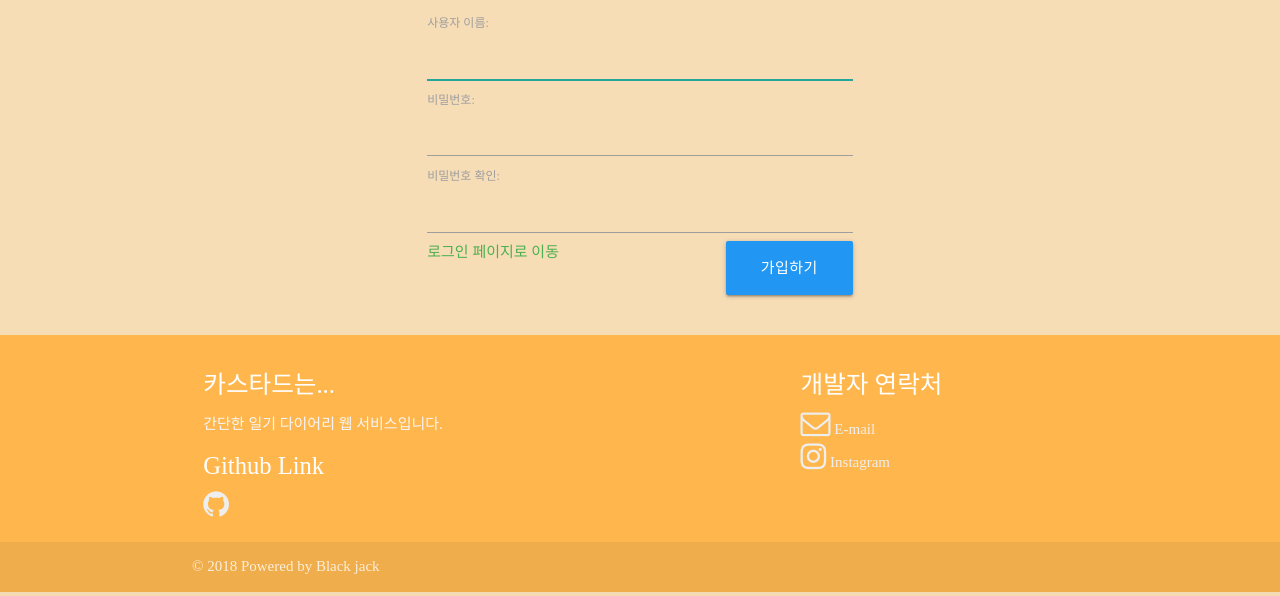
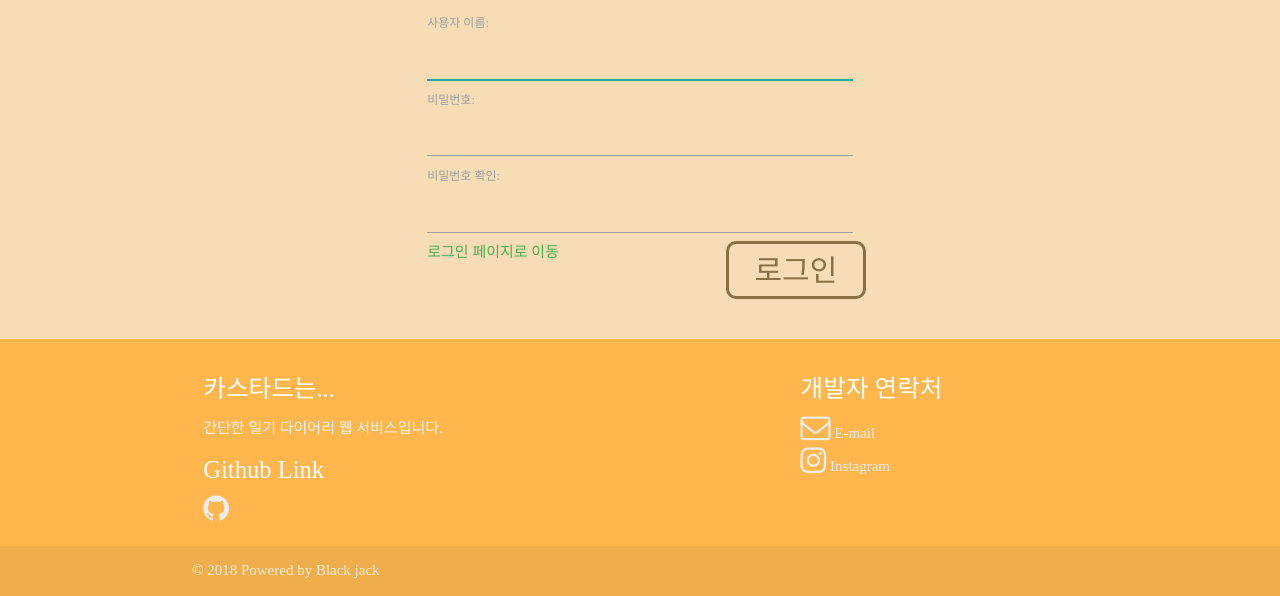
Before and after one commit to openhack-Blackjack/diary, a Django app: page /accounts/register/ in a window 1280 px wide. Shown: the part 413-1009 px from the top of the page. Run offline with Django 3.2, Linux system fonts and the light colour scheme.

Commit message:
디자인 일부 수정

```diff
--- a/workoutscheduler_project-master/static/css/global.css
+++ b/workoutscheduler_project-master/static/css/global.css
@@ -40,3 +40,7 @@ hr{
     color: #897045;
     background-color: rgba(123,123,123,0);
 }
+
+h4{
+  color:#897045;
+}
--- a/workoutscheduler_project-master/templates/registration/login.html
+++ b/workoutscheduler_project-master/templates/registration/login.html
@@ -64,8 +64,7 @@
             <div class="row">
                 <div class="col 4 s4">
                     <div class="form-row left-align">
-                        <!--<a class="red-text" href="{% url 'register' %}">회원가입</a>-->
-                        <button class="Join_box" href="{% url 'register' %}" style="font-size:2em;">회원가입</button>
+                        <button class="Join_box" onclick="location.href='{% url 'register' %}'" style="font-size:2em;">회원가입</button>
                     </div>
                 </div>
                 <div class="col s3"></div>
--- a/workoutscheduler_project-master/templates/registration/register.html
+++ b/workoutscheduler_project-master/templates/registration/register.html
@@ -28,11 +28,9 @@
                 <div class="col l8 s8">
                 <a class="green-text" href="{% url 'login' %}">로그인 페이지로 이동</a>
                 </div>
-                <div class="col l4 s4">
+                <div class="col 4 s4">
                     <div class="form-row right-align">
-                        <button class="btn-large waves-effect waves-light blue hoverable" type="submit" name="action">
-                            가입하기 <i class="material-icons right">send</i>
-                        </button>
+                        <button type="submit" name="action" class="Login_box" style="font-size:2em;">로그인</button>
                         <input type="hidden" name="next" value="{{ next }}" />
                     </div>
                 </div>
--- a/workoutscheduler_project-master/todolist/templates/todolist/workout_archive_day.html
+++ b/workoutscheduler_project-master/todolist/templates/todolist/workout_archive_day.html
@@ -4,7 +4,7 @@
 
 
 <div>
-    <h4 class="grey-text center">{{ day|date:"Y년 N j일, D"}}</h4>
+    <h4 class="center">{{ day|date:"Y년 N j일, D"}}</h4>
 
 
     <div class="row">
```
